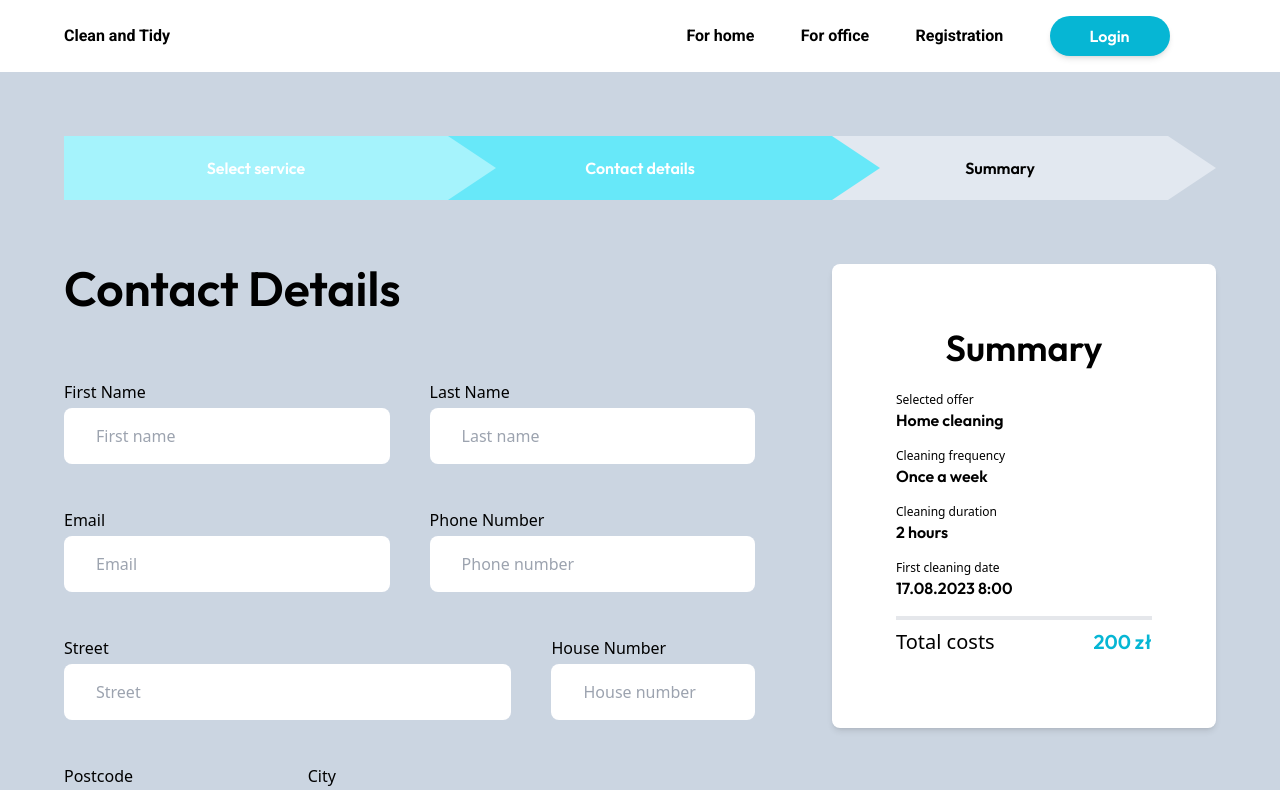
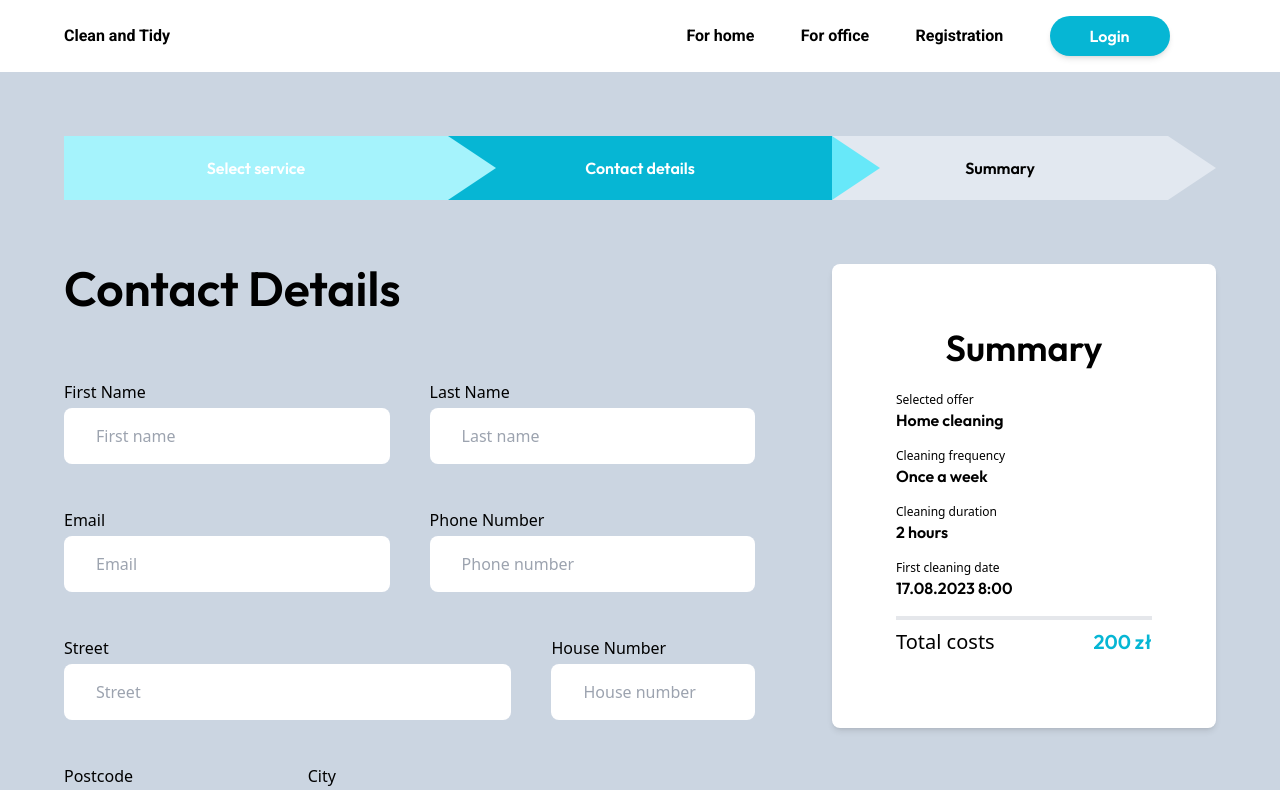
Before and after one commit to mardyc754/clean-and-tidy-client, a Next.js app: page /order/contact-details in a window 1280 px wide. Shown: the top 790 px of the page. Built offline with nearby package versions, Linux system fonts and the light colour scheme.

Commit message:
#19 Add axios and basic function for registration

```diff
--- a/package.json
+++ b/package.json
@@ -20,6 +20,7 @@
     "@prisma/client": "^5.0.0",
     "@t3-oss/env-nextjs": "^0.3.1",
     "@tanstack/react-query": "^4.29.7",
+    "axios": "^1.5.1",
     "dayjs": "^1.11.9",
     "next": "^13.4.2",
     "next-auth": "^4.22.1",
--- /dev/null
+++ b/src/api/auth.ts
@@ -0,0 +1,17 @@
+import { fetcher } from '~/lib/axios';
+
+type RegisterData = {
+  username: string;
+  password: string;
+  email: string;
+};
+
+export const register = async ({ username, email, password }: RegisterData) => {
+  let data;
+  await fetcher
+    .post('/auth/register', { username, email, password })
+    .then((res) => {
+      data = res.data;
+    });
+  return data;
+};
--- a/src/components/atoms/buttons/SubmitButton.tsx
+++ b/src/components/atoms/buttons/SubmitButton.tsx
@@ -6,7 +6,7 @@ const SubmitButton = ({ name }: ButtonProps) => {
   return (
     <button
       type="submit"
-      className={`rounded-full bg-cyan-300 px-10 py-2 font-emphasize text-base text-white shadow-md`}
+      className={`rounded-full bg-cyan-500 px-10 py-2 font-emphasize text-base text-white shadow-md`}
     >
       {name}
     </button>
--- a/src/components/organisms/forms/LoginForm.tsx
+++ b/src/components/organisms/forms/LoginForm.tsx
@@ -6,7 +6,7 @@ const LoginForm = () => {
   return (
     <>
       <form className="grid grid-rows-3 items-center gap-y-4 self-stretch px-16 py-8">
-        <Textfield name="username" label="Username" />
+        <Textfield name="email" label="Email" type="email" />
         <Textfield name="password" label="Password" type="password" />
         <SubmitButton name="Login" />
       </form>
--- a/src/components/template/PageWrapper.tsx
+++ b/src/components/template/PageWrapper.tsx
@@ -10,7 +10,7 @@ const PageWrapper = ({ title, children }: PageWrapperProps) => {
   return (
     <>
       <Head>
-        <title>{`${title} | Clean and Tide`}</title>
+        <title>{`${title} | Clean and Tidy`}</title>
         <meta name="description" content="Generated by create-t3-app" />
         <link rel="icon" href="/favicon.ico" />
       </Head>
--- /dev/null
+++ b/src/lib/axios.ts
@@ -0,0 +1,7 @@
+import axios from 'axios';
+
+const BACKEND_BASE_URL = process.env.NEXT_PUBLIC_BACKEND_BASE_URL;
+
+export const fetcher = axios.create({
+  baseURL: BACKEND_BASE_URL
+});
--- a/src/lib/index.ts
+++ /dev/null
@@ -1 +0,0 @@
-export { default as dayjs } from './dayjs';
--- a/src/pages/order/constants.ts
+++ b/src/pages/order/constants.ts
@@ -1,7 +1,7 @@
 export const configureDetailsIndicatorData = [
   {
     name: 'Select service',
-    rectangleColorClass: 'bg-cyan-300'
+    rectangleColorClass: 'bg-cyan-500'
   },
   {
     name: 'Contact details',
@@ -23,7 +23,7 @@ export const contactDetailsIndicatorData = [
   },
   {
     name: 'Contact details',
-    rectangleColorClass: 'bg-cyan-300',
+    rectangleColorClass: 'bg-cyan-500',
     innerTriangleColorClass: 'border-l-cyan-200'
   },
   {
@@ -46,7 +46,7 @@ export const summaryIndicatorData = [
   },
   {
     name: 'Summary',
-    rectangleColorClass: 'bg-cyan-300',
+    rectangleColorClass: 'bg-cyan-500',
     innerTriangleColorClass: 'border-l-cyan-200',
     outerTriangleColorClass: 'border-l-cyan-300'
   }
```
Also changed, not shown: 1 other file (tests, documents, lock files or other folders).
